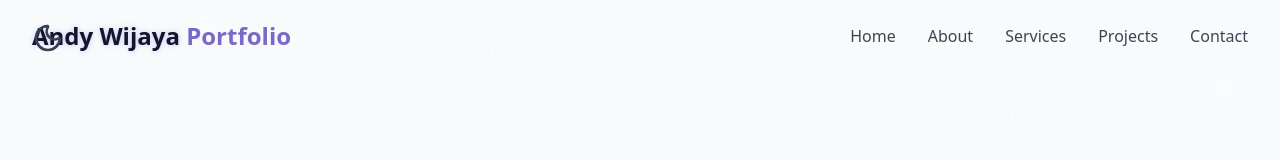
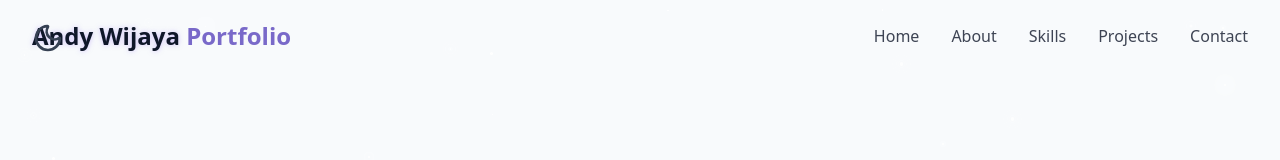
Before and after one commit to MisterFantasticz/andy-portfolio, a React (Vite) app: page / in a window 1280 px wide. Shown: the top 160 px of the page. Built offline with nearby package versions, Linux system fonts and the light colour scheme.

Commit message:
navitems naming

```diff
--- a/src/components/Navbar.jsx
+++ b/src/components/Navbar.jsx
@@ -8,7 +8,7 @@
 const navItems = [
   { name: "Home", href: "#hero" },
   { name: "About", href: "#about" },
-  { name: "Services", href: "#skills" },
+  { name: "Skills", href: "#skills" },
   { name: "Projects", href: "#projects" },
   { name: "Contact", href: "#contact" },
 ];
```
Also changed, not shown: 1 other file (tests, documents, lock files or other folders).
